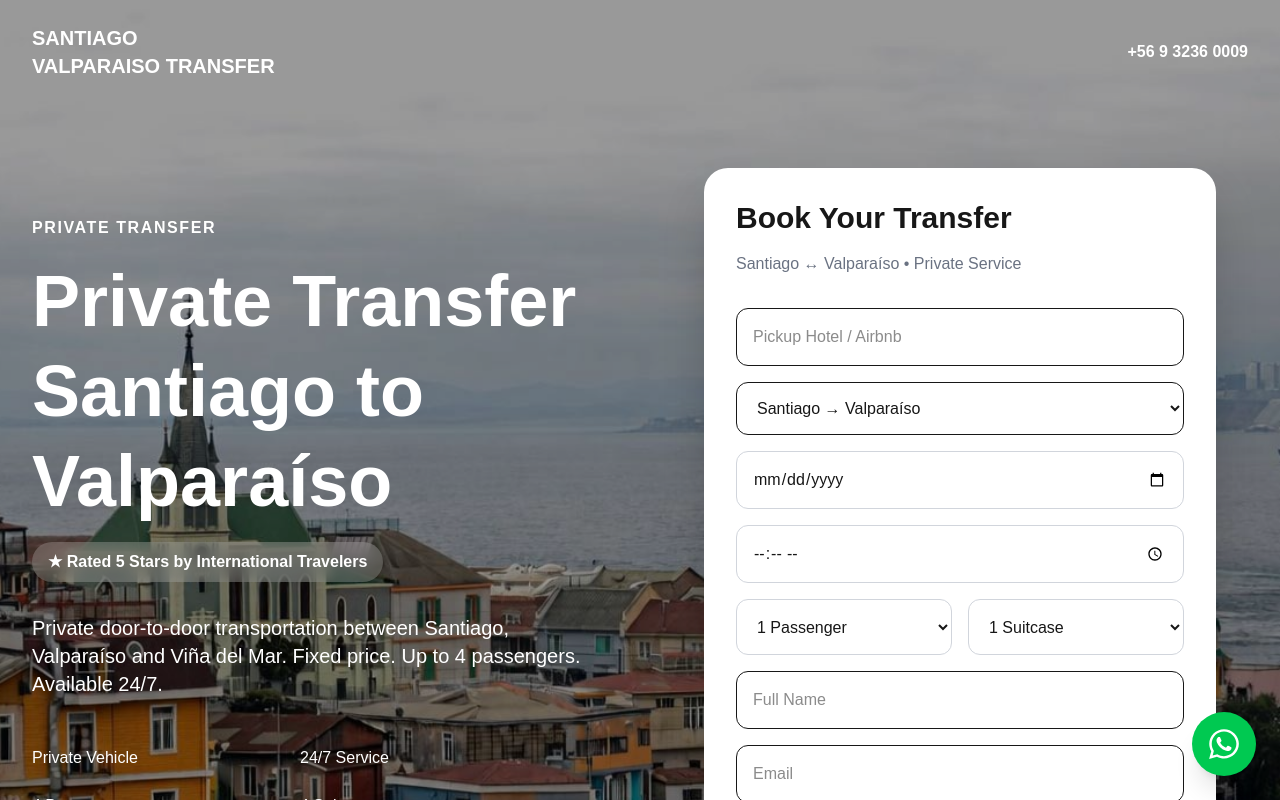
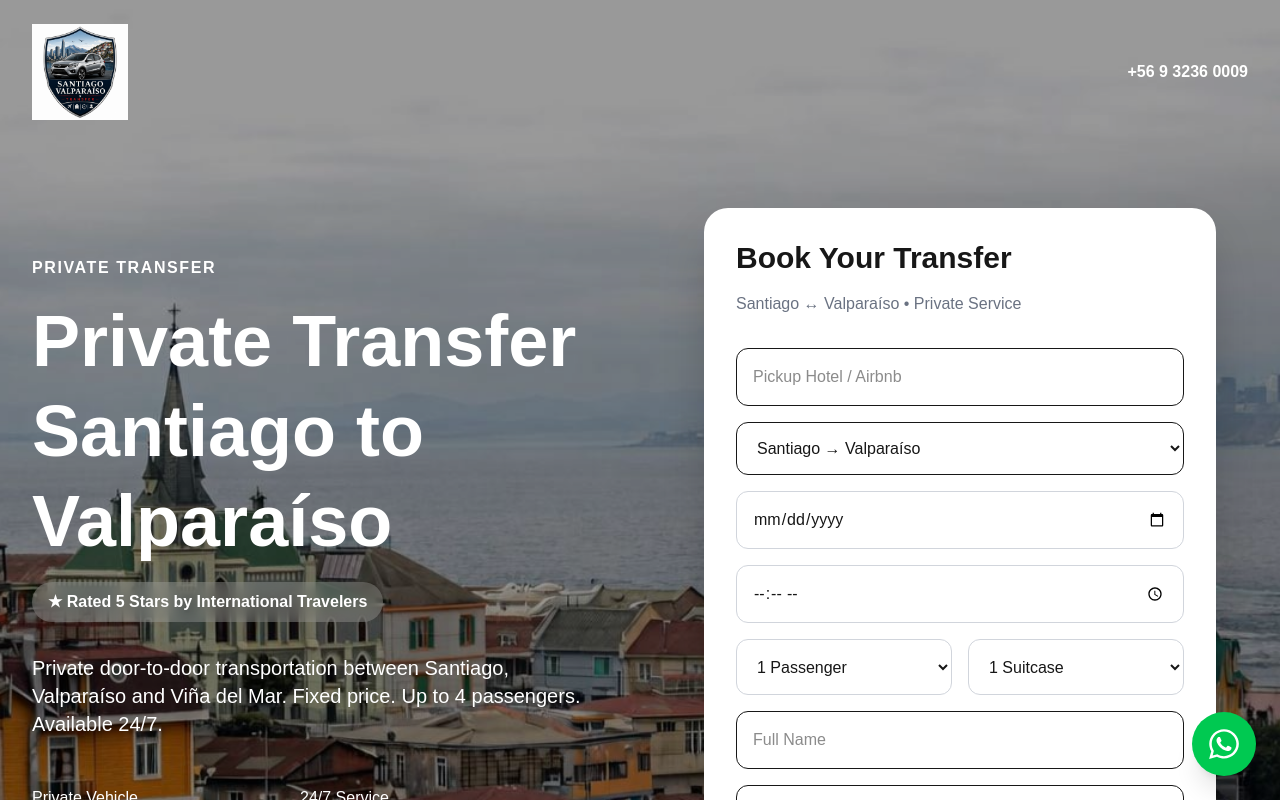
Before and after one commit to hcascopablo-create/santiago-valparaiso-transfer, a Next.js app: page / in a window 1280 px wide. Shown: the top 800 px of the page. Built offline with nearby package versions, Linux system fonts and the light colour scheme.

Commit message:
Added company logo

```diff
--- a/app/page.tsx
+++ b/app/page.tsx
@@ -55,14 +55,13 @@
         <header className="relative z-20">
           <div className="max-w-7xl mx-auto px-8 py-6 flex justify-between items-center">
 
-            <div>
-              <h1 className="font-bold text-xl text-white">
-                SANTIAGO
-              </h1>
-              <p className="font-bold text-xl text-white">
-                VALPARAISO TRANSFER
-              </p>
-            </div>
+           <div>
+  <img
+    src="/logo.png"
+    alt="Santiago Valparaiso Transfer"
+    className="h-24 w-auto"
+  />
+</div>
 
             <div className="font-semibold text-white">
               +56 9 3236 0009
```
Also changed, not shown: public/logo.png (added).
